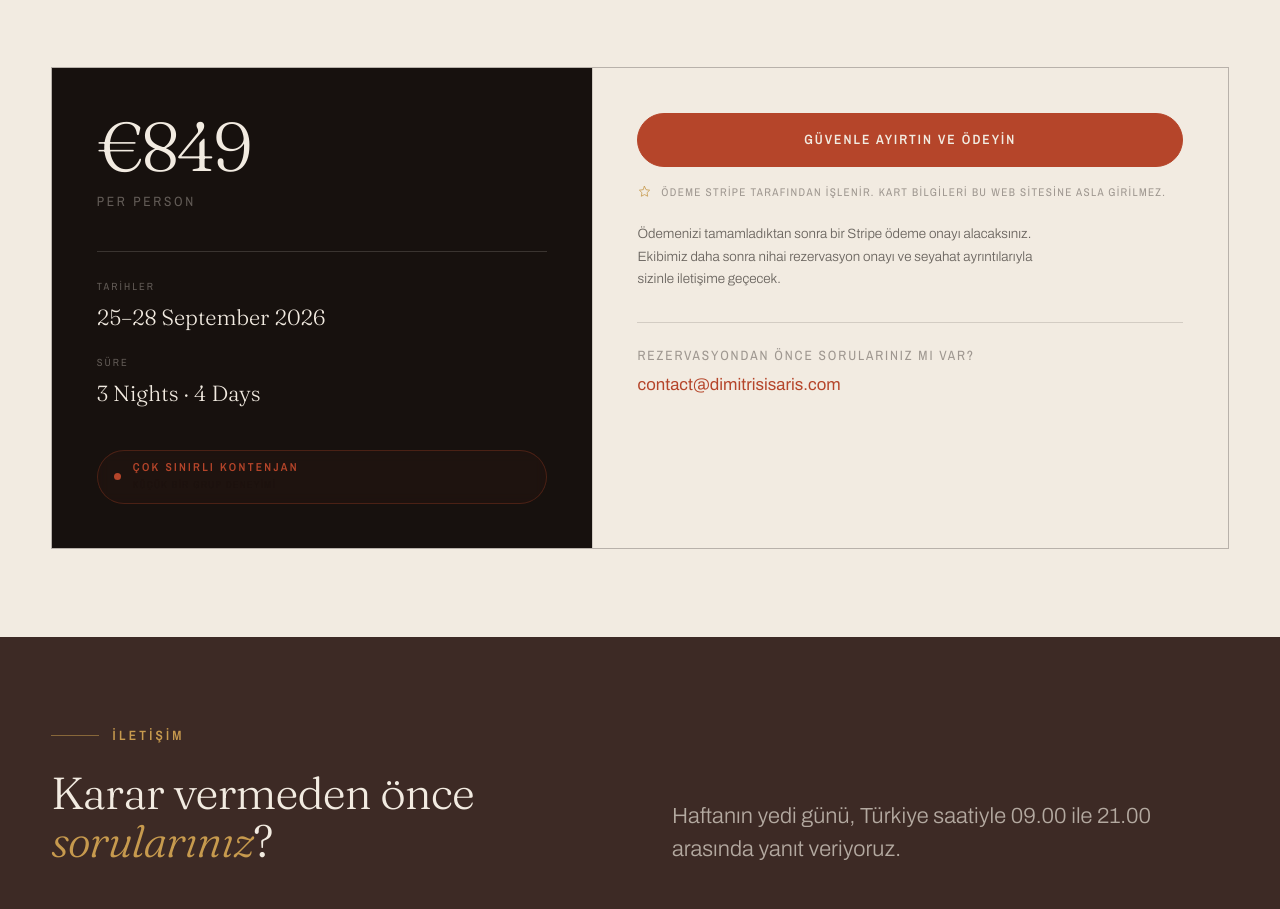
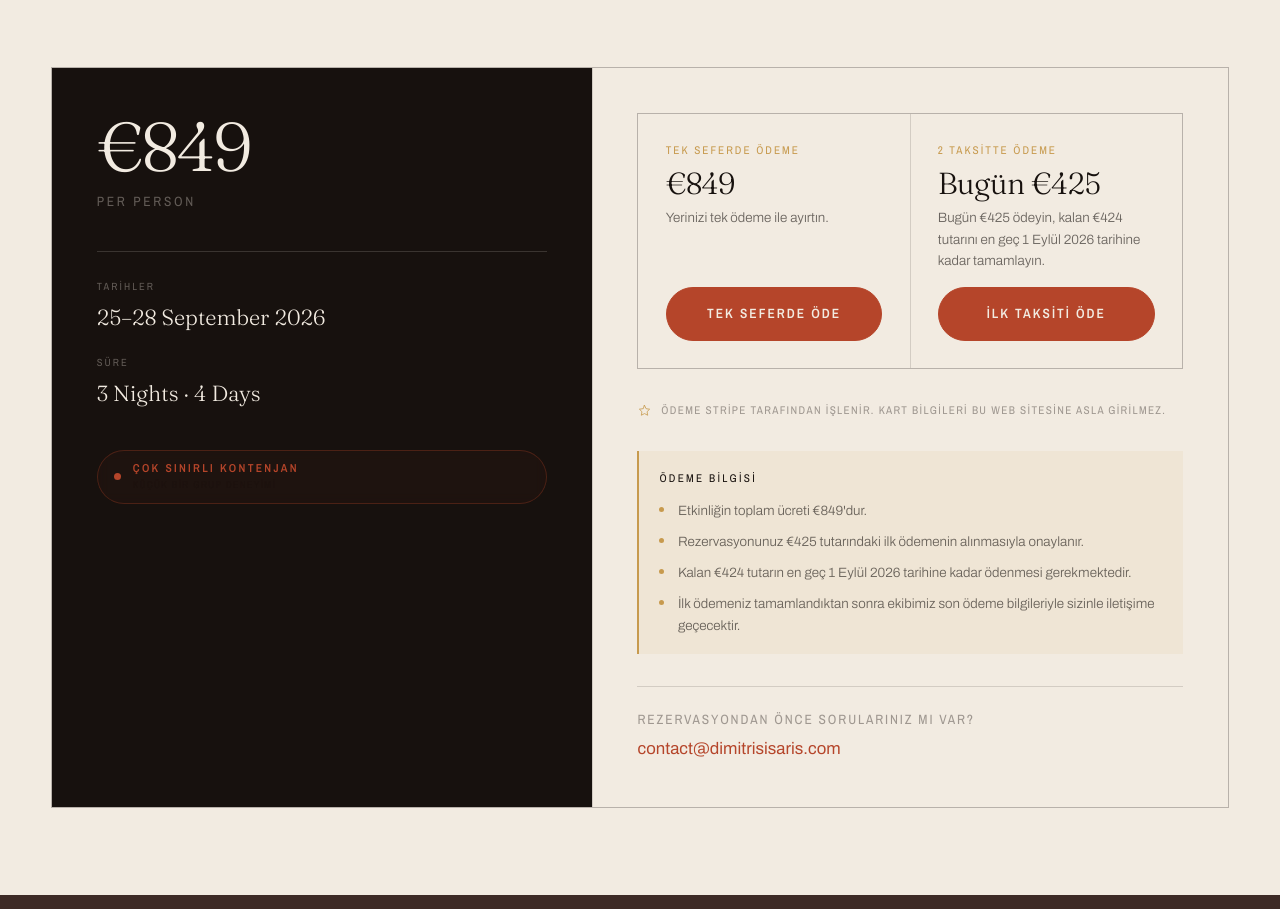
Before and after one commit to connecta-group/dimitris-isaris-cappadocia, a React (Vite) app: page / in a window 1280 px wide. Shown: the part 8946-9855 px from the top of the page. Built offline with nearby package versions, Linux system fonts and the light colour scheme.

Commit message:
Add instalment payment option and Turkish translations

```diff
--- a/src/components/Reservation.jsx
+++ b/src/components/Reservation.jsx
@@ -9,7 +9,11 @@ import {
   PRICE,
   PRICE_NOTE,
   STRIPE_PAYMENT_LINK,
+  STRIPE_INSTALMENT_LINK,
 } from "../config";
+
+/** Payment options map to their Stripe links by index (full, then instalment). */
+const PAYMENT_LINKS = [STRIPE_PAYMENT_LINK, STRIPE_INSTALMENT_LINK];
 
 export default function Reservation() {
   const { t } = useLang();
@@ -53,13 +57,38 @@ export default function Reservation() {
 
           <div className="booking__action">
             {HAS_STRIPE_LINK ? (
-              <a
-                className="btn btn--block booking__cta"
-                href={STRIPE_PAYMENT_LINK}
-                onClick={() => track("InitiateCheckout")}
-              >
-                {t.booking.cta}
-              </a>
+              <>
+                <div className="booking__options">
+                  {t.booking.options.map((opt, i) => (
+                    <div className="booking__option" key={i}>
+                      <p className="booking__option-title">{opt.title}</p>
+                      <p className="booking__option-price">{opt.price}</p>
+                      <p className="booking__option-desc">{opt.desc}</p>
+                      <a
+                        className="btn btn--block booking__option-cta"
+                        href={PAYMENT_LINKS[i]}
+                        onClick={() => track("InitiateCheckout")}
+                      >
+                        {opt.cta}
+                      </a>
+                    </div>
+                  ))}
+                </div>
+
+                <p className="booking__secure">
+                  <Icon name="star" size={15} aria-hidden="true" />
+                  {t.booking.secure}
+                </p>
+
+                <div className="booking__info">
+                  <p className="booking__info-title">{t.booking.infoTitle}</p>
+                  <ul>
+                    {t.booking.info.map((line, i) => (
+                      <li key={i}>{line}</li>
+                    ))}
+                  </ul>
+                </div>
+              </>
             ) : (
               <>
                 <button
@@ -77,15 +106,6 @@ export default function Reservation() {
               </>
             )}
 
-            <p className="booking__secure">
-              <Icon name="star" size={15} aria-hidden="true" />
-              {t.booking.secure}
-            </p>
-
-            <p className="booking__after">
-              {t.booking.after}
-            </p>
-
             <p className="booking__contact">
               {t.booking.contactPre}
               <a href={`mailto:${EMAIL}`}>{EMAIL}</a>
--- a/src/config.js
+++ b/src/config.js
@@ -43,6 +43,13 @@ export const GOOGLE_MAPS_EMBED =
 export const STRIPE_PAYMENT_LINK =
   import.meta.env.VITE_STRIPE_PAYMENT_LINK ||
   "https://buy.stripe.com/8x2dR9cblfm8awe7kj5wI03";
+/**
+ * Second payment option — the first of two instalments (€425 today,
+ * €424 by 1 September 2026). Set VITE_STRIPE_INSTALMENT_LINK to override.
+ */
+export const STRIPE_INSTALMENT_LINK =
+  import.meta.env.VITE_STRIPE_INSTALMENT_LINK ||
+  "https://buy.stripe.com/eVq3cvdfp1vi6fYgUT5wI04";
 export const HAS_STRIPE_LINK = Boolean(STRIPE_PAYMENT_LINK);
 
 /** Every booking CTA points at Stripe once the link is configured. */
@@ -125,6 +132,7 @@ export default {
   GOOGLE_MAPS,
   GOOGLE_MAPS_EMBED,
   STRIPE_PAYMENT_LINK,
+  STRIPE_INSTALMENT_LINK,
   HAS_STRIPE_LINK,
   BOOKING_LINK,
   PROGRAMME_IMAGE,
--- a/src/i18n/translations.js
+++ b/src/i18n/translations.js
@@ -226,10 +226,30 @@ export const translations = {
       datesLabel: "Dates",
       durationLabel: "Duration",
       cta: "Reserve & Pay Securely",
+      options: [
+        {
+          title: "Full Payment",
+          price: "€849",
+          desc: "Secure your place with one complete payment.",
+          cta: "Pay in Full",
+        },
+        {
+          title: "Pay in 2 Instalments",
+          price: "€425 today",
+          desc: "Pay €425 today and the remaining €424 by 1 September 2026.",
+          cta: "Pay First Instalment",
+        },
+      ],
       configNote1: "Online booking is not available yet — the payment link has not been configured. Please write to",
       configNote2: "and we will arrange your place directly.",
       secure: "Payment is processed by Stripe. Card details are never entered on this website.",
-      after: "After completing your payment, you will receive a Stripe payment confirmation. Our team will then contact you with the final booking confirmation and travel details.",
+      infoTitle: "Payment Information",
+      info: [
+        "The total event price remains €849.",
+        "Your reservation is confirmed after receiving the first payment of €425.",
+        "The remaining balance of €424 must be paid no later than 1 September 2026.",
+        "Once the first payment has been completed, our team will contact the guest with the final payment details.",
+      ],
       contactPre: "Questions before booking?",
     },
 
@@ -494,10 +514,30 @@ export const translations = {
       datesLabel: "Tarihler",
       durationLabel: "Süre",
       cta: "Güvenle Ayırtın ve Ödeyin",
+      options: [
+        {
+          title: "Tek Seferde Ödeme",
+          price: "€849",
+          desc: "Yerinizi tek ödeme ile ayırtın.",
+          cta: "Tek Seferde Öde",
+        },
+        {
+          title: "2 Taksitte Ödeme",
+          price: "Bugün €425",
+          desc: "Bugün €425 ödeyin, kalan €424 tutarını en geç 1 Eylül 2026 tarihine kadar tamamlayın.",
+          cta: "İlk Taksiti Öde",
+        },
+      ],
       configNote1: "Çevrimiçi rezervasyon henüz kullanılamıyor — ödeme bağlantısı yapılandırılmadı. Lütfen şu adrese yazın:",
       configNote2: "yerinizi doğrudan ayarlayalım.",
       secure: "Ödeme Stripe tarafından işlenir. Kart bilgileri bu web sitesine asla girilmez.",
-      after: "Ödemenizi tamamladıktan sonra bir Stripe ödeme onayı alacaksınız. Ekibimiz daha sonra nihai rezervasyon onayı ve seyahat ayrıntılarıyla sizinle iletişime geçecek.",
+      infoTitle: "Ödeme Bilgisi",
+      info: [
+        "Etkinliğin toplam ücreti €849'dur.",
+        "Rezervasyonunuz €425 tutarındaki ilk ödemenin alınmasıyla onaylanır.",
+        "Kalan €424 tutarın en geç 1 Eylül 2026 tarihine kadar ödenmesi gerekmektedir.",
+        "İlk ödemeniz tamamlandıktan sonra ekibimiz son ödeme bilgileriyle sizinle iletişime geçecektir.",
+      ],
       contactPre: "Rezervasyondan önce sorularınız mı var?",
     },
 
--- a/src/styles/global.css
+++ b/src/styles/global.css
@@ -2108,6 +2108,99 @@ ol {
   transform: none;
 }
 
+/* Two payment options: side by side on desktop, stacked on mobile. */
+.booking__options {
+  display: flex;
+  flex-wrap: wrap;
+  gap: 1px;
+  background: var(--line);
+  border: 1px solid var(--line);
+  margin-bottom: 1.4rem;
+}
+
+.booking__option {
+  flex: 1 1 210px;
+  min-width: 0;
+  background: var(--paper);
+  padding: clamp(1.3rem, 2.4vw, 1.7rem);
+  display: flex;
+  flex-direction: column;
+  gap: 0.55rem;
+}
+
+.booking__option-title {
+  font-family: var(--util);
+  font-size: 0.7rem;
+  letter-spacing: 0.18em;
+  text-transform: uppercase;
+  color: var(--brass);
+}
+
+.booking__option-price {
+  font-family: var(--display);
+  font-weight: 300;
+  font-size: var(--step-2);
+  line-height: 1;
+  letter-spacing: -0.02em;
+  color: var(--ink);
+}
+
+.booking__option-desc {
+  font-size: var(--step--1);
+  font-weight: 300;
+  line-height: 1.6;
+  color: var(--text-mute);
+  flex: 1 1 auto;
+}
+
+.booking__option-cta {
+  margin-top: 0.4rem;
+}
+
+.booking__info {
+  margin-top: 1.4rem;
+  padding: 1.1rem 1.25rem;
+  border-left: 2px solid var(--brass);
+  background: rgba(199, 154, 78, 0.08);
+}
+
+.booking__info-title {
+  font-family: var(--util);
+  font-size: 0.7rem;
+  letter-spacing: 0.2em;
+  text-transform: uppercase;
+  color: var(--text);
+  margin-bottom: 0.8rem;
+}
+
+.booking__info ul {
+  list-style: none;
+  margin: 0;
+  padding: 0;
+  display: grid;
+  gap: 0.6rem;
+}
+
+.booking__info li {
+  position: relative;
+  padding-left: 1.15rem;
+  font-size: var(--step--1);
+  font-weight: 300;
+  line-height: 1.6;
+  color: var(--text-mute);
+}
+
+.booking__info li::before {
+  content: "";
+  position: absolute;
+  left: 0;
+  top: 0.55em;
+  width: 5px;
+  height: 5px;
+  border-radius: 50%;
+  background: var(--brass);
+}
+
 .booking__config {
   padding: 0.9rem 1.1rem;
   border-left: 2px solid var(--brass);
```
